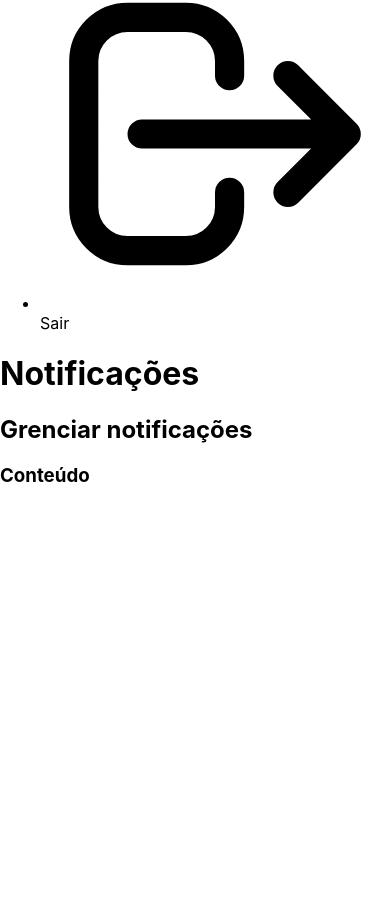
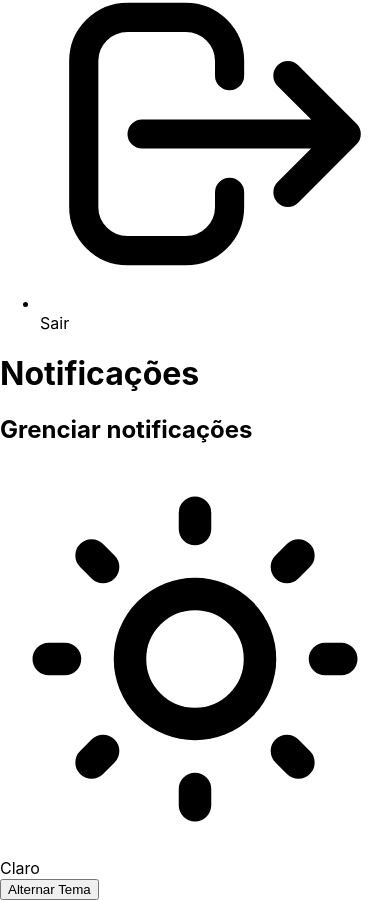
Before and after one commit to 3predu/Admin-tamplate, a Next.js app: page /notificacoes in a window 390 px wide. Shown: the part 1195-2095 px from the top of the page. Before the commit the page ends 1701 px from the top, so only its background shows below. Built offline with nearby package versions, Linux system fonts and the light colour scheme.

Commit message:
Mode dark: usando API e estilizando botões

```diff
--- a/src/components/icons/index.tsx
+++ b/src/components/icons/index.tsx
@@ -23,3 +23,15 @@
         <path strokeLinecap="round" strokeLinejoin="round" strokeWidth={2} d="M17 16l4-4m0 0l-4-4m4 4H7m6 4v1a3 3 0 01-3 3H6a3 3 0 01-3-3V7a3 3 0 013-3h4a3 3 0 013 3v1" />
     </svg>
 )
+
+export const IconeSol = (tamanho = 6) => (
+    <svg xmlns="http://www.w3.org/2000/svg" className={`h-${tamanho} w-${tamanho}`} fill="none" viewBox="0 0 24 24" stroke="currentColor">
+        <path strokeLinecap="round" strokeLinejoin="round" strokeWidth={2} d="M12 3v1m0 16v1m9-9h-1M4 12H3m15.364 6.364l-.707-.707M6.343 6.343l-.707-.707m12.728 0l-.707.707M6.343 17.657l-.707.707M16 12a4 4 0 11-8 0 4 4 0 018 0z" />
+    </svg>
+)
+
+export const iconeLua = (tamanho = 6) =>  (
+    <svg xmlns="http://www.w3.org/2000/svg" className={`h-${tamanho} w-${tamanho}`} fill="none" viewBox="0 0 24 24" stroke="currentColor">
+        <path strokeLinecap="round" strokeLinejoin="round" strokeWidth={2} d="M20.354 15.354A9 9 0 018.646 3.646 9.003 9.003 0 0012 21a9.003 9.003 0 008.354-5.646z" />
+    </svg>
+)
--- /dev/null
+++ b/src/components/tamplate/BotaoAlternarTema.tsx
@@ -0,0 +1,50 @@
+import { iconeLua, IconeSol } from "../icons";
+
+interface BotaoAlternarTemaProps{
+    tema: string
+    alternarTema: () => void
+}
+
+export default function BotaoAlternarTema(props: BotaoAlternarTemaProps){
+    return props.tema === 'dark' ? (
+        <div onClick={props.alternarTema} className={`
+            hidden sm:flex items-center cursor-pointer
+            bg-gradient-to-r from-yellow-300 to-yellow-600
+            w-14 lg:w-24 h-8 p-1 rounded-full
+        `}>
+            <div className={`
+                flex items-center justify-center
+                bg-white text-yellow-600
+                w-6 h-6 rounded-full
+            `}>
+                {IconeSol(4)}
+            </div>
+            <div className={`
+                hidden lg:flex items-center ml-3
+                text-white
+            `}>
+                <span className="text-sm">Claro</span>
+            </div>
+        </div>
+    ) : (
+        <div onClick={props.alternarTema} className={`
+            hidden sm:flex items-center justify-end cursor-pointer
+            bg-gradient-to-r from-gray-500 to-gray-900
+            w-14 lg:w-24 h-8 p-1 rounded-full
+            `}>
+            <div className={`
+                hidden lg:flex items-center mr-2
+                text-gray-300
+            `}>
+                <span className="text-sm">Escuro</span>
+            </div>
+            <div className={`
+                flex items-center justify-center
+                bg-black text-yellow-300
+                w-6 h-6 rounded-full
+            `}>
+                {iconeLua(4)}
+            </div>
+        </div>
+    )
+}
--- a/src/components/tamplate/Cabecalho.tsx
+++ b/src/components/tamplate/Cabecalho.tsx
@@ -1,4 +1,6 @@
 import Titulo from "./Titulo";
+import useAppData from "../../data/hook/useAppData";
+import BotaoAlternarTema from "./BotaoAlternarTema";
 
 interface CabecalhoProps{
     titulo: string
@@ -6,9 +8,15 @@
 }
 
 export default function Cabecalho(props: CabecalhoProps){
+
+    const {tema, alternarTema} = useAppData()
+
     return (
-        <div>
+        <div className={`flex`}>
             <Titulo titulo={props.titulo} subtitulo={props.subtitulo}/>
+            <div className={`flex flex-grow justify-end`}>
+                <BotaoAlternarTema tema={tema} alternarTema={alternarTema}/>
+            </div>
         </div>
     )
 }
--- a/src/components/tamplate/Layout.tsx
+++ b/src/components/tamplate/Layout.tsx
@@ -1,3 +1,4 @@
+import useAppData from "../../data/hook/useAppData";
 import Cabecalho from "./Cabecalho";
 import Conteudo from "./Conteudo";
 import MenuLateral from "./MenuLateral";
@@ -9,8 +10,9 @@
 }
 
 export default function Layout(props: LayoutProps){
+    const { tema } = useAppData()
     return (
-        <div className={`dark flex h-screen w-screen`}>
+        <div className={`${tema} flex h-screen w-screen`}>
             <MenuLateral/>
             <div className={`
                 flex flex-col w-full p-7
--- /dev/null
+++ b/src/data/context/AppContext.tsx
@@ -0,0 +1,30 @@
+import { createContext, useState } from "react";
+
+type Tema = 'dark' | ''
+
+interface appContextProps{
+    tema?: Tema
+    alternarTema?: () => void
+
+}
+
+const AppContext = createContext<appContextProps>({})
+
+export function AppProvider(props){
+    const [tema, setTema] = useState<Tema>('dark')
+
+    function alternarTema(){
+        setTema( tema === '' ? 'dark' : '') // condição tema
+    }
+
+    return(
+        <AppContext.Provider value={{
+            tema,
+            alternarTema
+        }}>
+            {props.children}
+        </AppContext.Provider>
+    )
+}
+
+export default AppContext
--- /dev/null
+++ b/src/data/hook/useAppData.ts
@@ -0,0 +1,6 @@
+import { useContext } from "react";
+import AppContext from "../context/AppContext";
+
+const useAppData = () => useContext(AppContext)
+
+export default useAppData
--- a/src/pages/_app.tsx
+++ b/src/pages/_app.tsx
@@ -1,8 +1,13 @@
 import '../styles/globals.css'
 import 'tailwindcss/tailwind.css'
+import { AppProvider } from '../data/context/AppContext'
 
 function MyApp({ Component, pageProps }) {
-  return <Component {...pageProps} />
+  return (
+    <AppProvider>
+      <Component {...pageProps} />
+    </AppProvider>
+  )
 }
 
 export default MyApp
--- a/src/pages/notificacoes.tsx
+++ b/src/pages/notificacoes.tsx
@@ -1,10 +1,13 @@
 import Layout from "../components/tamplate/Layout";
+import useAppData from "../data/hook/useAppData";
 
 export default function Notificacoes() {
+  const {alternarTema} = useAppData()
+
   return (
     <Layout titulo="Notificações"
     subtitulo="Grenciar notificações">
-      <h3>Conteúdo</h3>
+      <button onClick={alternarTema}>Alternar Tema</button>
     </Layout>
   )
 }
```
